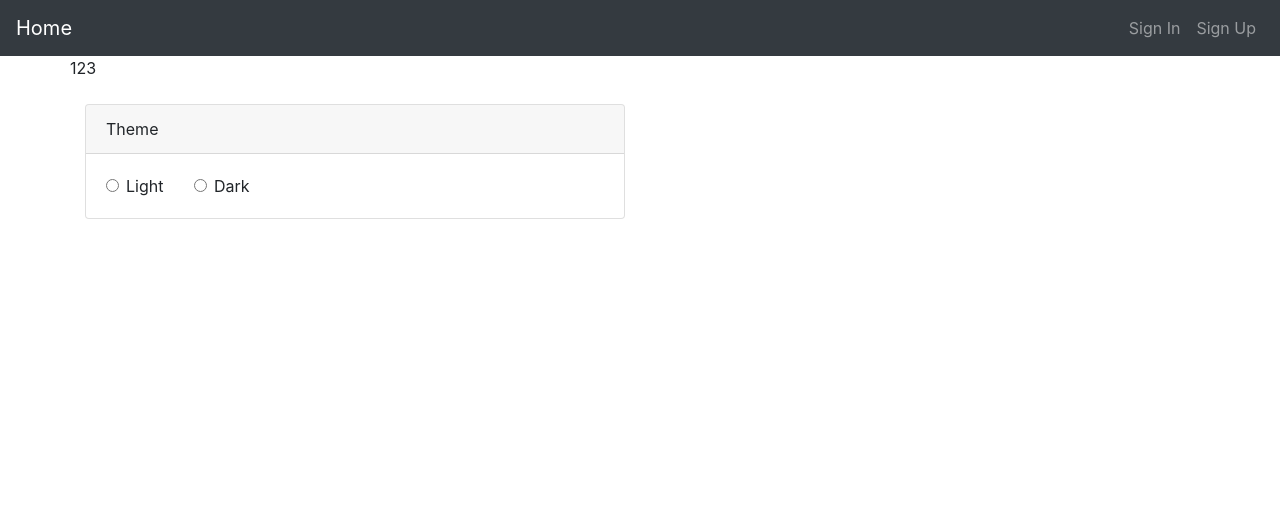
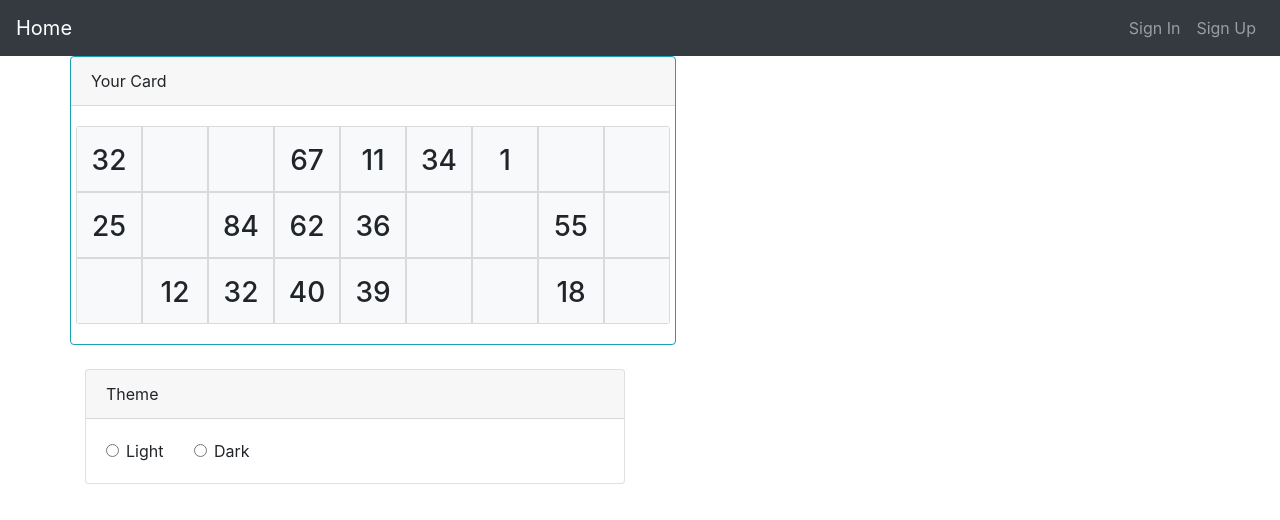
Before and after one commit to kowalevski/lotto-game, a React app: page / in a window 1280 px wide. Shown: the top 520 px of the page. Built offline with nearby package versions, Linux system fonts and the light colour scheme; no server answers.

Commit message:
created simple Scorecard and CardSquare components, created util function for generation numbers of Scorecard

```diff
--- a/package.json
+++ b/package.json
@@ -56,10 +56,13 @@
   "dependencies": {
     "axios": "^0.19.0",
     "bootstrap": "^4.4.1",
+    "classnames": "^2.2.6",
     "prop-types": "^15.7.2",
     "react": "^16.12.0",
     "react-bootstrap": "^1.0.0-beta.16",
     "react-dom": "^16.12.0",
-    "react-router-dom": "^5.1.2"
+    "react-router-dom": "^5.1.2",
+    "styled-components": "^5.0.1",
+    "uuid": "^3.4.0"
   }
 }
--- /dev/null
+++ b/src/components/CardSquare.jsx
@@ -0,0 +1,62 @@
+import React from 'react';
+import PropTypes from 'prop-types';
+import { Card } from 'react-bootstrap';
+import styled from 'styled-components';
+
+const StyledCard = styled(Card)`
+  border-radius: 0;
+
+  &:hover {
+    background-color: #17a2b8 !important;
+    color: white;
+  }
+`;
+
+const BingoNumber = styled.button`
+  width: 4em;
+  height: 4em;
+  text-align: center;
+  background: none;
+  border: none;
+  outline: none !important;
+  color: inherit;
+
+  &:disabled {
+    cursor: not-allowed;
+  }
+`;
+
+const BingoNumberText = styled.h3`
+  margin: 0;
+  line-height: 2.3em;
+`;
+
+const CardSquare = ({ bingoNumber, isChecked, onCover }) => {
+  return (
+    <StyledCard
+      bg={isChecked ? 'info' : 'light'}
+      text={isChecked ? 'white' : 'black'}
+    >
+      <BingoNumber
+        className="bingo-number"
+        disabled={!bingoNumber}
+        onClick={() => onCover()}
+      >
+        {bingoNumber && <BingoNumberText>{bingoNumber}</BingoNumberText>}
+      </BingoNumber>
+    </StyledCard>
+  );
+};
+
+CardSquare.propTypes = {
+  bingoNumber: PropTypes.number,
+  isChecked: PropTypes.bool,
+  onCover: PropTypes.func.isRequired
+};
+
+CardSquare.defaultProps = {
+  bingoNumber: null,
+  isChecked: false
+};
+
+export default CardSquare;
--- a/src/components/Home.jsx
+++ b/src/components/Home.jsx
@@ -10,7 +10,7 @@ import {
 } from 'react-bootstrap';
 import { Link } from 'react-router-dom';
 // import PropTypes from 'prop-types';
-import LottoCard from './LottoCard';
+import Scorecard from './Scorecard';
 
 const Home = () => {
   return (
@@ -33,7 +33,7 @@ const Home = () => {
       </Navbar>
       <Container>
         <Row>
-          <LottoCard />
+          <Scorecard />
         </Row>
         <br />
         <Row>
--- a/src/components/LottoCard.jsx
+++ /dev/null
@@ -1,7 +0,0 @@
-import React from 'react';
-
-const LottoCard = () => {
-  return <div>123</div>;
-};
-
-export default LottoCard;
--- /dev/null
+++ b/src/components/Scorecard.jsx
@@ -0,0 +1,54 @@
+import React, { useState } from 'react';
+import { Card, Row } from 'react-bootstrap';
+import styled from 'styled-components';
+import CardSquare from './CardSquare';
+import utils from '../utils';
+
+const StyledRow = styled(Row)`
+  overflow: hidden;
+
+  &:first-child {
+    border-radius: 3px 3px 0 0;
+  }
+  &:last-child {
+    border-radius: 0 0 3px 3px;
+  }
+`;
+
+const Scorecard = () => {
+  const [bingoNumbers, setBingoNumbers] = useState(utils.generateBingoNumber());
+
+  const handleCover = (rowKey, bnKey) => {
+    setBingoNumbers({
+      ...bingoNumbers,
+      [rowKey]: {
+        ...bingoNumbers[rowKey],
+        [bnKey]: {
+          ...bingoNumbers[rowKey][bnKey],
+          isChecked: true
+        }
+      }
+    });
+  };
+
+  return (
+    <Card border="info">
+      <Card.Header>Your Card</Card.Header>
+      <Card.Body>
+        {Object.keys(bingoNumbers).map(rowKey => (
+          <StyledRow>
+            {Object.keys(bingoNumbers[rowKey]).map(bnKey => (
+              <CardSquare
+                bingoNumber={bingoNumbers[rowKey][bnKey].bingoNumber}
+                isChecked={bingoNumbers[rowKey][bnKey].isChecked}
+                onCover={() => handleCover(rowKey, bnKey)}
+              />
+            ))}
+          </StyledRow>
+        ))}
+      </Card.Body>
+    </Card>
+  );
+};
+
+export default Scorecard;
--- /dev/null
+++ b/src/utils.js
@@ -0,0 +1,57 @@
+import { v4 as uuid } from 'uuid';
+
+const getRandomInt = (argMin, argMax) => {
+  const min = Math.ceil(argMin);
+  const max = Math.floor(argMax);
+  return Math.floor(Math.random() * (max - min)) + min;
+};
+
+const generateBingoNumber = () => {
+  const lastRowNumber = 2;
+  const rowNumbersMaxCount = 5;
+  const rowSquaresMaxCount = 8;
+  const beginRange = 1;
+  const endRange = 90;
+  const bingoNumbers = {};
+  let currentRow = 0;
+
+  do {
+    const randNum = getRandomInt(beginRange, endRange);
+    const idKey = uuid();
+    const isEmpty = Math.random() >= 0.5;
+    const bingoNumber = isEmpty ? null : randNum;
+
+    bingoNumbers[currentRow] = {
+      ...bingoNumbers[currentRow],
+      [idKey]: { bingoNumber, isChecked: false }
+    };
+    const currentRowSquares = bingoNumbers[currentRow]
+      ? Object.values(bingoNumbers[currentRow])
+      : [];
+    const currentRowNumbers = currentRowSquares.filter(
+      square => !Number.isNaN(parseInt(square.bingoNumber, 10))
+    );
+    const isRowEmpty = currentRowSquares.every(square => !square.bingoNumber);
+
+    if (currentRowSquares.length > rowSquaresMaxCount) {
+      if (
+        isRowEmpty ||
+        currentRowNumbers.length < rowNumbersMaxCount ||
+        currentRowNumbers.length > rowNumbersMaxCount
+      ) {
+        bingoNumbers[currentRow] = {};
+      } else {
+        currentRow += 1;
+      }
+    }
+  } while (
+    !bingoNumbers[lastRowNumber] ||
+    Object.values(bingoNumbers[lastRowNumber]).length <= rowSquaresMaxCount
+  );
+
+  return bingoNumbers;
+};
+
+export default {
+  generateBingoNumber
+};
```
Also changed, not shown: 1 other file (tests, documents, lock files or other folders).
